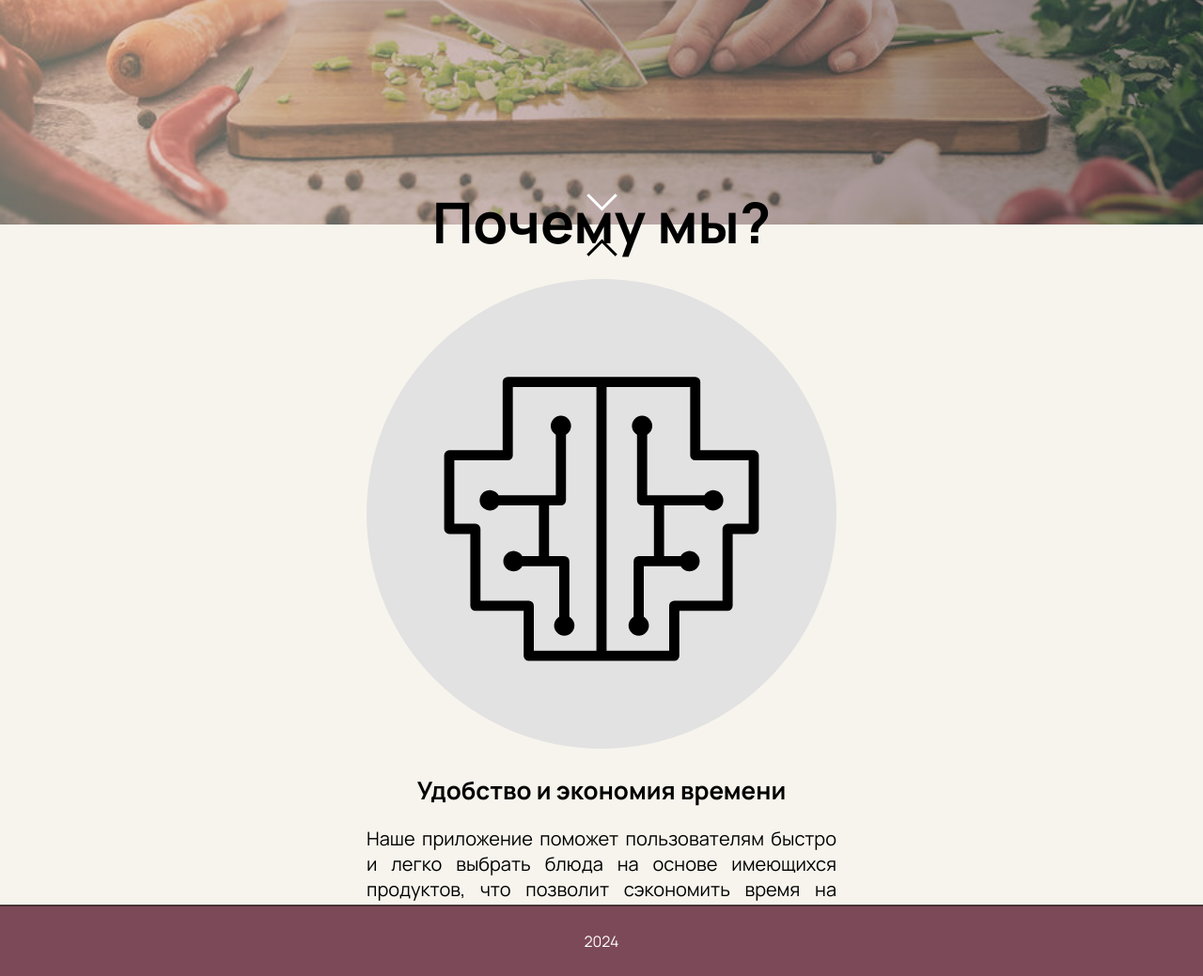
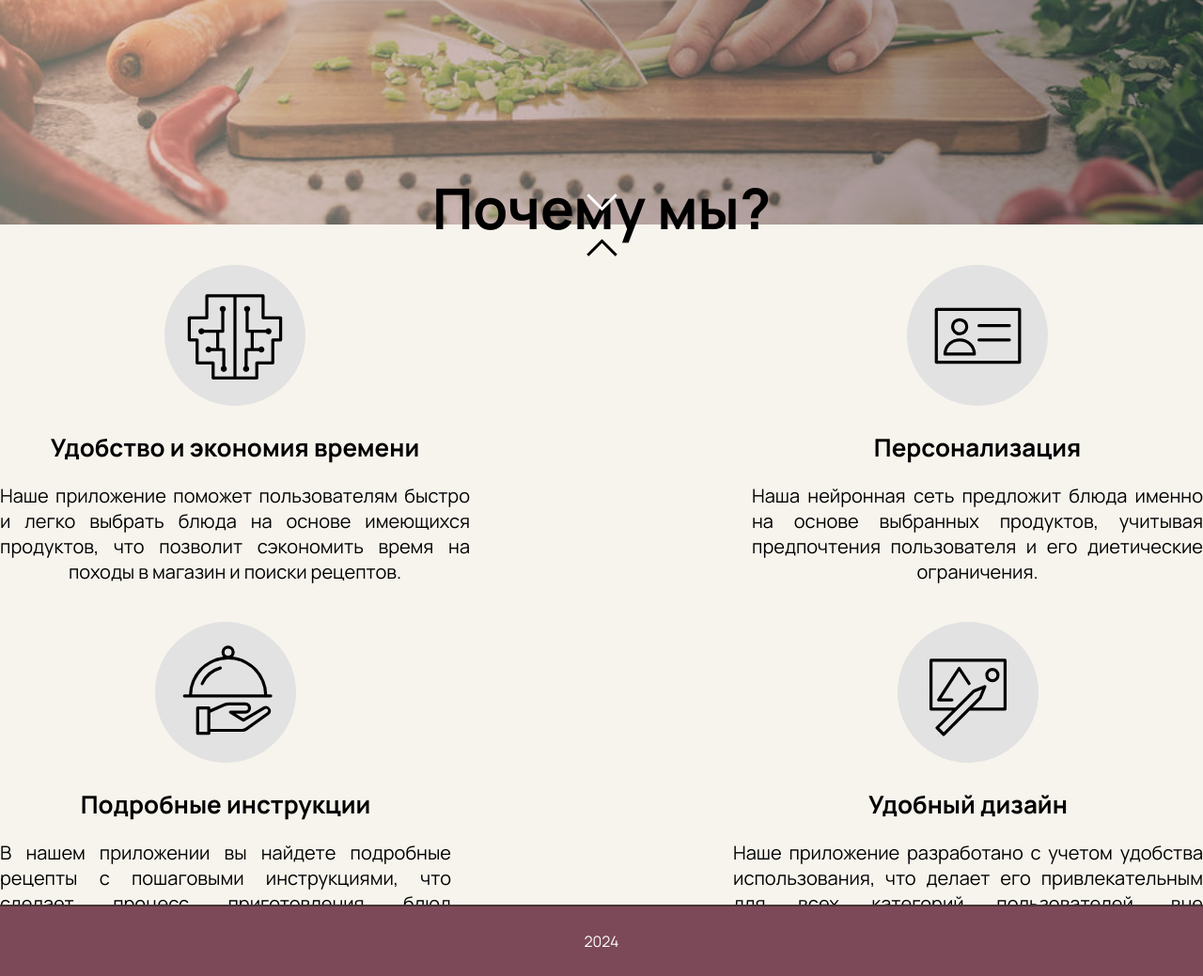
Before and after one commit to Dompfaff21/PokushAI, a Django app: page / in a window 1280 px wide. Shown: the part 561-1600 px from the top of the page at 94% size. Run offline with Django 4.2, Linux system fonts and the light colour scheme.

Commit message:
делаю блок 2

```diff
--- a/djangoHolost/main/static/css/style.css
+++ b/djangoHolost/main/static/css/style.css
@@ -307,7 +307,6 @@ main {
 .adv_column {
         display: flex;
         flex-direction: column;
-        width:auto;
         align-items: center;
         max-width: 500px;
 }
@@ -324,7 +323,7 @@ main {
         font-size: 26px;
 }
 
-.adv_row img {
+.adv_column img {
         max-width: 150px;
 }
 
--- a/djangoHolost/templates/index.html
+++ b/djangoHolost/templates/index.html
@@ -38,7 +38,7 @@
       </div>
       <div id="next-section" class="advantages">
           <h2>Почему мы?</h2>
-          <!-- <div class="adv_row"> -->
+          <div class="adv_row">
             <div class="adv_column">
               <img src="{% static '/pictures/adv1.svg' %}">
               <h3>Удобство и экономия времени</h3>
@@ -47,7 +47,7 @@
                 что позволит сэкономить время на походы в магазин и поиски рецептов.
               </p>
             </div>
-            <!-- <div class="adv_column">
+            <div class="adv_column">
               <img src="{% static '/pictures/adv2.svg' %}">
               <h3>Персонализация</h3>
               <p>
@@ -55,8 +55,8 @@
                 учитывая предпочтения пользователя и его диетические ограничения.
               </p>
             </div>
-          </div> -->
-          <!-- <div class="adv_row">
+          </div>
+          <div class="adv_row">
             <div class="adv_column">
               <img src="{% static '/pictures/adv3.svg' %}">
               <h3>Подробные инструкции</h3>
@@ -73,7 +73,7 @@
                 что делает его привлекательным для всех категорий пользователей, вне зависимости от уровня опыта в кулинарии.
               </p>
             </div>
-          </div> -->
+          </div>
           <a href="#name-section" class="scroll_up">
             <div class="arrow_up"></div>
           </a>
```
